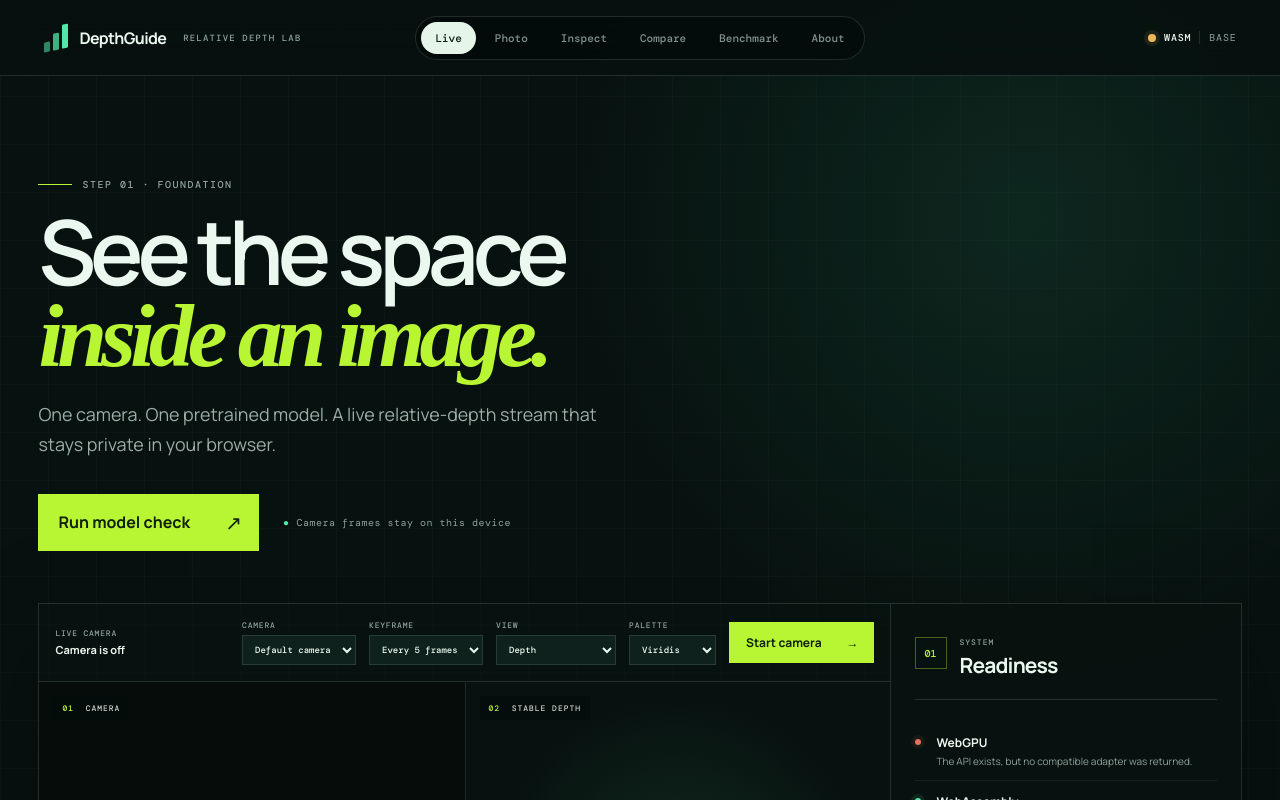
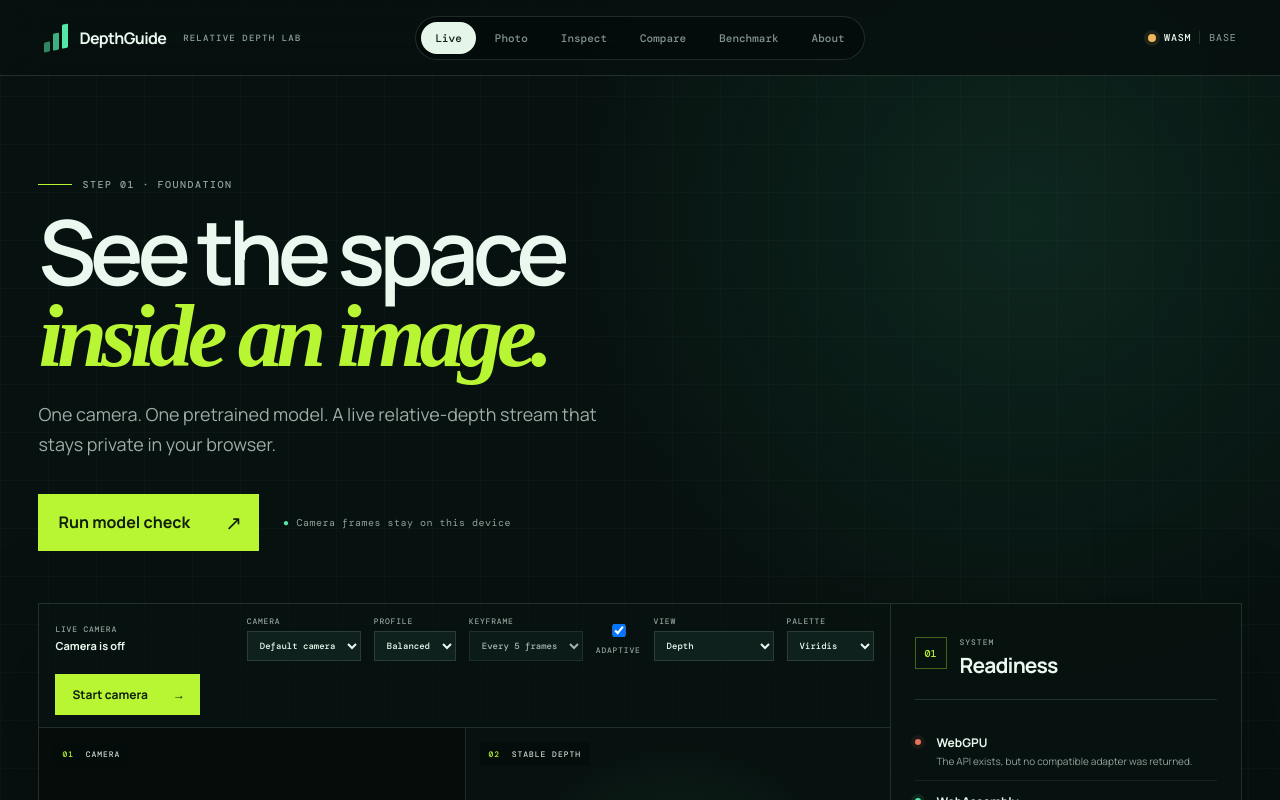
Before and after one commit to VedantPandhare/Computer-vision-project_C2P2, a React (Vite) app in the folder apps/web/: page / in a window 1280 px wide. Shown: the top 800 px of the page. Built offline with nearby package versions, Linux system fonts and the light colour scheme; a web font is replaced by a local one.

Commit message:
feat: add live camera depth estimation workspace and inference engine components

```diff
--- a/apps/web/src/capture/LiveWorkspace.tsx
+++ b/apps/web/src/capture/LiveWorkspace.tsx
@@ -10,11 +10,10 @@ import { createConfidenceImageData, createDepthImageData, type DepthPalette } fr
 import { CAMERA_HEIGHT, CAMERA_WIDTH, describeCameraError, listVideoInputs, startCamera, stopMediaStream } from './camera';
 import { TelemetryStore } from '../telemetry/TelemetryStore';
 import { TelemetryPanel } from '../telemetry/TelemetryPanel';
+import { QUALITY_PROFILES, type QualityProfileId } from '../engine/inference/modelConfig';
+import { AdaptiveIntervalController } from '../engine/scheduler/AdaptiveIntervalController';
 
 interface LiveWorkspaceProps { preferredBackend: InferenceBackend }
-
-const FLOW_WIDTH = 160;
-const FLOW_HEIGHT = 120;
 
 interface LatestDepth {
   depth: Float32Array;
@@ -69,12 +68,18 @@ export function LiveWorkspace({ preferredBackend }: LiveWorkspaceProps) {
   const frameIdRef = useRef(0);
   const latestInferenceMsRef = useRef(0);
   const intervalRef = useRef(5);
+  const profileRef = useRef(QUALITY_PROFILES.balanced);
+  const profileGenerationRef = useRef(0);
+  const adaptiveRef = useRef(true);
+  const adaptiveControllerRef = useRef(new AdaptiveIntervalController(5));
 
   const [status, setStatus] = useState<'idle' | 'starting' | 'running' | 'error'>('idle');
   const [message, setMessage] = useState('Start the camera when you are ready. Permission is requested only after you click.');
   const [devices, setDevices] = useState<MediaDeviceInfo[]>([]);
   const [deviceId, setDeviceId] = useState('');
   const [interval, setIntervalValue] = useState(5);
+  const [profileId, setProfileId] = useState<QualityProfileId>('balanced');
+  const [adaptive, setAdaptive] = useState(true);
   const [palette, setPalette] = useState<DepthPalette>('viridis');
   const [hasDepth, setHasDepth] = useState(false);
   const [effect, setEffect] = useState<LiveEffect>('depth');
@@ -156,10 +161,12 @@ export function LiveWorkspace({ preferredBackend }: LiveWorkspaceProps) {
     if (video?.readyState === HTMLMediaElement.HAVE_ENOUGH_DATA && flowCanvas) {
       const context = flowCanvas.getContext('2d', { willReadFrequently: true });
       if (context) {
+        const { flowWidth, flowHeight } = profileRef.current;
+        if (flowCanvas.width !== flowWidth || flowCanvas.height !== flowHeight) { flowCanvas.width = flowWidth; flowCanvas.height = flowHeight; }
         frameIdRef.current += 1;
         telemetryStoreRef.current.recordCameraFrame(timestamp);
-        context.drawImage(video, 0, 0, FLOW_WIDTH, FLOW_HEIGHT);
-        const gray = toGray(context.getImageData(0, 0, FLOW_WIDTH, FLOW_HEIGHT).data);
+        context.drawImage(video, 0, 0, flowWidth, flowHeight);
+        const gray = toGray(context.getImageData(0, 0, flowWidth, flowHeight).data);
         const sceneDifference = frameDifference(previousGrayRef.current, gray);
         previousGrayRef.current = gray.slice();
         const signals = { ...latestSignalsRef.current, sceneDifference };
@@ -176,7 +183,7 @@ export function LiveWorkspace({ preferredBackend }: LiveWorkspaceProps) {
         if (timestamp - lastCameraTelemetryRef.current >= 500) {
           lastCameraTelemetryRef.current = timestamp;
           telemetryStoreRef.current.recordSchedulerState(intervalRef.current, schedulerRef.current.age, latestSignalsRef.current.motion, latestSignalsRef.current.lowConfidenceFraction);
-          telemetryStoreRef.current.recordBackendInfo(preferredBackend, 'base');
+          telemetryStoreRef.current.recordBackendInfo(preferredBackend, profileRef.current.label);
           setTelemetrySnapshot(telemetryStoreRef.current.snapshot());
         }
       }
@@ -188,6 +195,8 @@ export function LiveWorkspace({ preferredBackend }: LiveWorkspaceProps) {
     const canvas = captureCanvasRef.current;
     const client = inferenceRef.current;
     const requestFrameId = frameIdRef.current;
+    const requestGeneration = profileGenerationRef.current;
+    const requestProfile = profileRef.current.id;
     if (!canvas || !client) { schedulerRef.current.fail(); return; }
     const width = video.videoWidth || CAMERA_WIDTH;
     const height = video.videoHeight || CAMERA_HEIGHT;
@@ -199,7 +208,12 @@ export function LiveWorkspace({ preferredBackend }: LiveWorkspaceProps) {
     const pixels = context.getImageData(0, 0, width, height).data;
     setMessage(`Depth refresh (${reason}) is running in the background…`);
     try {
-      const result = await client.estimate(pixels, width, height, preferredBackend, setMessage);
+      const result = await client.estimate(pixels, width, height, preferredBackend, setMessage, requestProfile);
+      if (requestGeneration !== profileGenerationRef.current) {
+        schedulerRef.current.complete();
+        manualRefreshRef.current = true;
+        return;
+      }
       latestInferenceMsRef.current = result.inferenceMs;
       anchorRef.current = { result, gray, needsAlignment: latestDepthRef.current !== null };
       transitionFrameRef.current = 0;
@@ -217,7 +231,8 @@ export function LiveWorkspace({ preferredBackend }: LiveWorkspaceProps) {
     const client = flowRef.current;
     if (!anchor || !client) return;
     try {
-      const flow = await client.compute(gray, anchor.gray.slice(), FLOW_WIDTH, FLOW_HEIGHT);
+      const { flowWidth, flowHeight } = profileRef.current;
+      const flow = await client.compute(gray, anchor.gray.slice(), flowWidth, flowHeight);
       const warpStarted = performance.now();
       const warped = warpDepth(anchor.result.depth, anchor.result.width, anchor.result.height, flow.flow, flow.confidence, flow.width, flow.height);
       const warpMs = performance.now() - warpStarted;
@@ -248,6 +263,14 @@ export function LiveWorkspace({ preferredBackend }: LiveWorkspaceProps) {
         setHasDepth(true);
       }
       latestSignalsRef.current = { ...latestSignalsRef.current, motion: flow.meanMagnitude, lowConfidenceFraction: flow.lowConfidenceFraction };
+      if (adaptiveRef.current) {
+        const nextInterval = adaptiveControllerRef.current.update(latestSignalsRef.current, latestInferenceMsRef.current);
+        if (nextInterval !== intervalRef.current) {
+          intervalRef.current = nextInterval;
+          schedulerRef.current.setInterval(nextInterval);
+          setIntervalValue(nextInterval);
+        }
+      }
       telemetryStoreRef.current.recordDepthFrame(timestamp);
       telemetryStoreRef.current.recordRenderFrame(timestamp);
       telemetryStoreRef.current.recordFlicker(stabilized, warped.confidence);
@@ -283,12 +306,28 @@ export function LiveWorkspace({ preferredBackend }: LiveWorkspaceProps) {
     if (samples) setFocusDepth(sum / samples);
   }
 
+  function changeProfile(nextId: QualityProfileId): void {
+    const next = QUALITY_PROFILES[nextId];
+    profileRef.current = next;
+    profileGenerationRef.current += 1;
+    anchorRef.current = null;
+    manualRefreshRef.current = true;
+    setProfileId(nextId);
+    intervalRef.current = next.suggestedInterval;
+    adaptiveControllerRef.current.reset(next.suggestedInterval);
+    schedulerRef.current.setInterval(next.suggestedInterval);
+    setIntervalValue(next.suggestedInterval);
+    setMessage(`${next.label} profile selected. Preparing a matching keyframe…`);
+  }
+
   return (
     <div className="live-workspace">
       <div className="live-toolbar">
         <div><small>LIVE CAMERA</small><strong>{status === 'running' ? 'Local stream active' : 'Camera is off'}</strong></div>
         <label>CAMERA<select disabled={status === 'starting'} value={deviceId} onChange={(event) => { setDeviceId(event.target.value); if (status === 'running') void beginCamera(event.target.value); }}><option value="">Default camera</option>{devices.map((device, index) => <option key={device.deviceId} value={device.deviceId}>{device.label || `Camera ${index + 1}`}</option>)}</select></label>
-        <label>KEYFRAME<select value={interval} onChange={(event) => { const value = Number(event.target.value); setIntervalValue(value); intervalRef.current = value; schedulerRef.current.setInterval(value); }}>{[2, 3, 4, 5, 6, 7, 8].map((value) => <option key={value} value={value}>Every {value} frames</option>)}</select></label>
+        <label>PROFILE<select value={profileId} onChange={(event) => changeProfile(event.target.value as QualityProfileId)}>{Object.values(QUALITY_PROFILES).map((profile) => <option key={profile.id} value={profile.id}>{profile.label}</option>)}</select></label>
+        <label>KEYFRAME<select disabled={adaptive} value={interval} onChange={(event) => { const value = Number(event.target.value); setIntervalValue(value); intervalRef.current = value; adaptiveControllerRef.current.reset(value); schedulerRef.current.setInterval(value); }}>{[2, 3, 4, 5, 6, 7, 8].map((value) => <option key={value} value={value}>Every {value} frames</option>)}</select></label>
+        <label className="adaptive-toggle"><input checked={adaptive} onChange={(event) => { adaptiveRef.current = event.target.checked; setAdaptive(event.target.checked); adaptiveControllerRef.current.reset(intervalRef.current); }} type="checkbox" /> ADAPTIVE</label>
         <label>VIEW<select value={effect} onChange={(event) => setEffect(event.target.value as LiveEffect)}><option value="depth">Depth</option><option value="confidence">Confidence</option><option value="bokeh">Cinematic bokeh</option><option value="fog">Depth fog</option></select></label>
         <label>PALETTE<select value={palette} onChange={(event) => setPalette(event.target.value as DepthPalette)}><option value="viridis">Viridis</option><option value="turbo">Turbo</option><option value="luma">Greyscale</option></select></label>
         {status === 'running' ? <button className="secondary-button" type="button" onClick={stopCamera}>Stop</button> : <button className="primary-button compact" disabled={status === 'starting'} type="button" onClick={() => void beginCamera()}>Start camera <b>→</b></button>}
@@ -305,7 +344,7 @@ export function LiveWorkspace({ preferredBackend }: LiveWorkspaceProps) {
         <div className="live-actions"><button className="secondary-button" disabled={status !== 'running'} onClick={() => { manualRefreshRef.current = true; }} type="button">Refresh depth</button><button className="secondary-button" onClick={saveSnapshot} type="button">Save depth PNG</button></div>
       </div>
       <TelemetryPanel snapshot={telemetrySnapshot} />
-      <canvas ref={captureCanvasRef} className="sr-only" /><canvas ref={flowCanvasRef} width={FLOW_WIDTH} height={FLOW_HEIGHT} className="sr-only" />
+      <canvas ref={captureCanvasRef} className="sr-only" /><canvas ref={flowCanvasRef} width={QUALITY_PROFILES.balanced.flowWidth} height={QUALITY_PROFILES.balanced.flowHeight} className="sr-only" />
     </div>
   );
 }
--- a/apps/web/src/engine/inference/DepthInferenceClient.ts
+++ b/apps/web/src/engine/inference/DepthInferenceClient.ts
@@ -1,4 +1,5 @@
 import type { InferenceBackend, InferenceWorkerResponse } from './messages';
+import type { QualityProfileId } from './modelConfig';
 
 export interface DepthResult {
   backend: InferenceBackend;
@@ -33,6 +34,7 @@ export class DepthInferenceClient {
     height: number,
     preferredBackend: InferenceBackend,
     onProgress: (message: string) => void,
+    profile: QualityProfileId = 'quality',
   ): Promise<DepthResult> {
     if (this.pending) {
       return Promise.reject(new Error('A depth estimate is already running.'));
@@ -41,7 +43,7 @@ export class DepthInferenceClient {
     return new Promise((resolve, reject) => {
       this.pending = { resolve, reject, onProgress };
       this.worker.postMessage(
-        { type: 'estimate', preferredBackend, pixels, width, height },
+        { type: 'estimate', preferredBackend, pixels, width, height, profile },
         [pixels.buffer],
       );
     });
--- a/apps/web/src/engine/inference/inference.worker.ts
+++ b/apps/web/src/engine/inference/inference.worker.ts
@@ -2,7 +2,7 @@
 
 import * as ort from 'onnxruntime-web/webgpu';
 import ortWasmUrl from '../../../../../node_modules/onnxruntime-web/dist/ort-wasm-simd-threaded.asyncify.wasm?url';
-import { MODEL_CONFIG } from './modelConfig';
+import { MODEL_CONFIG, QUALITY_PROFILES, type QualityProfileId } from './modelConfig';
 import { calculateModelSize, RunningDepthNormalizer } from './depthMath';
 import type {
   InferenceBackend,
@@ -99,8 +99,9 @@ function imageToTensor(
   pixels: Uint8ClampedArray,
   sourceWidth: number,
   sourceHeight: number,
+  profile: QualityProfileId,
 ): { tensor: ort.Tensor; modelWidth: number; modelHeight: number } {
-  const { width: modelWidth, height: modelHeight } = calculateModelSize(sourceWidth, sourceHeight);
+  const { width: modelWidth, height: modelHeight } = calculateModelSize(sourceWidth, sourceHeight, QUALITY_PROFILES[profile].modelTarget);
   const sourceCanvas = new OffscreenCanvas(sourceWidth, sourceHeight);
   const sourceContext = sourceCanvas.getContext('2d');
   if (!sourceContext) throw new Error('The browser could not create an image source canvas.');
@@ -138,12 +139,13 @@ async function estimateDepth(
   sourceWidth: number,
   sourceHeight: number,
   preferredBackend: InferenceBackend,
+  profile: QualityProfileId,
 ): Promise<void> {
   respond({ type: 'progress', message: `Loading ${MODEL_CONFIG.label}…` });
   const { backend, loadMs } = await ensureSession(preferredBackend);
 
   respond({ type: 'progress', message: 'Preparing image pixels for the model…' });
-  const { tensor, modelWidth, modelHeight } = imageToTensor(pixels, sourceWidth, sourceHeight);
+  const { tensor, modelWidth, modelHeight } = imageToTensor(pixels, sourceWidth, sourceHeight, profile);
 
   if (!session) throw new Error('The inference session was not created.');
   respond({ type: 'progress', message: 'Estimating relative depth…' });
@@ -183,8 +185,8 @@ workerScope.addEventListener('message', (event: MessageEvent<InferenceWorkerRequ
   }
 
   if (event.data.type === 'estimate') {
-    const { pixels, width, height, preferredBackend } = event.data;
-    void estimateDepth(pixels, width, height, preferredBackend).catch((error: unknown) => {
+    const { pixels, width, height, preferredBackend, profile = 'quality' } = event.data;
+    void estimateDepth(pixels, width, height, preferredBackend, profile).catch((error: unknown) => {
       respond({
         type: 'error',
         message: error instanceof Error ? error.message : 'Unknown depth estimation error.',
--- a/apps/web/src/engine/inference/messages.ts
+++ b/apps/web/src/engine/inference/messages.ts
@@ -1,4 +1,5 @@
 export type InferenceBackend = 'webgpu' | 'wasm';
+import type { QualityProfileId } from './modelConfig';
 
 export type InferenceWorkerRequest =
   | { type: 'probe'; preferredBackend: InferenceBackend }
@@ -8,6 +9,7 @@ export type InferenceWorkerRequest =
       pixels: Uint8ClampedArray;
       width: number;
       height: number;
+      profile?: QualityProfileId;
     }
   | { type: 'dispose' };
 
--- a/apps/web/src/engine/inference/modelConfig.ts
+++ b/apps/web/src/engine/inference/modelConfig.ts
@@ -1,3 +1,20 @@
+export type QualityProfileId = 'fast' | 'balanced' | 'quality';
+
+export interface QualityProfile {
+  id: QualityProfileId;
+  label: string;
+  modelTarget: number;
+  flowWidth: number;
+  flowHeight: number;
+  suggestedInterval: number;
+}
+
+export const QUALITY_PROFILES: Record<QualityProfileId, QualityProfile> = {
+  fast: { id: 'fast', label: 'Fast', modelTarget: 336, flowWidth: 128, flowHeight: 96, suggestedInterval: 7 },
+  balanced: { id: 'balanced', label: 'Balanced', modelTarget: 448, flowWidth: 160, flowHeight: 120, suggestedInterval: 5 },
+  quality: { id: 'quality', label: 'Quality', modelTarget: 518, flowWidth: 224, flowHeight: 168, suggestedInterval: 3 },
+};
+
 export const MODEL_CONFIG = {
   id: 'depth-anything-v2-small',
   label: 'Depth Anything V2 Small',
--- /dev/null
+++ b/apps/web/src/engine/scheduler/AdaptiveIntervalController.ts
@@ -0,0 +1,39 @@
+import type { FrameSignals } from './KeyframeScheduler';
+
+export class AdaptiveIntervalController {
+  private calmFrames = 0;
+  private pressureFrames = 0;
+
+  constructor(private interval = 5) {}
+
+  update(signals: FrameSignals, inferenceMs: number): number {
+    const pressured = signals.motion >= 3.5 || signals.lowConfidenceFraction >= 0.22 || signals.sceneDifference >= 0.1;
+    const calm = signals.motion < 1.2 && signals.lowConfidenceFraction < 0.1 && signals.sceneDifference < 0.04;
+
+    if (pressured) {
+      this.pressureFrames += 1;
+      this.calmFrames = 0;
+    } else if (calm) {
+      this.calmFrames += inferenceMs > 1200 ? 2 : 1;
+      this.pressureFrames = 0;
+    } else {
+      this.calmFrames = Math.max(0, this.calmFrames - 1);
+      this.pressureFrames = Math.max(0, this.pressureFrames - 1);
+    }
+
+    if (this.pressureFrames >= 2 && this.interval > 2) {
+      this.interval -= 1;
+      this.pressureFrames = 0;
+    } else if (this.calmFrames >= 10 && this.interval < 8) {
+      this.interval += 1;
+      this.calmFrames = 0;
+    }
+    return this.interval;
+  }
+
+  reset(interval: number): void {
+    this.interval = Math.min(8, Math.max(2, Math.round(interval)));
+    this.calmFrames = 0;
+    this.pressureFrames = 0;
+  }
+}
```
Also changed, not shown: 1 other file (tests, documents, lock files or other folders).
